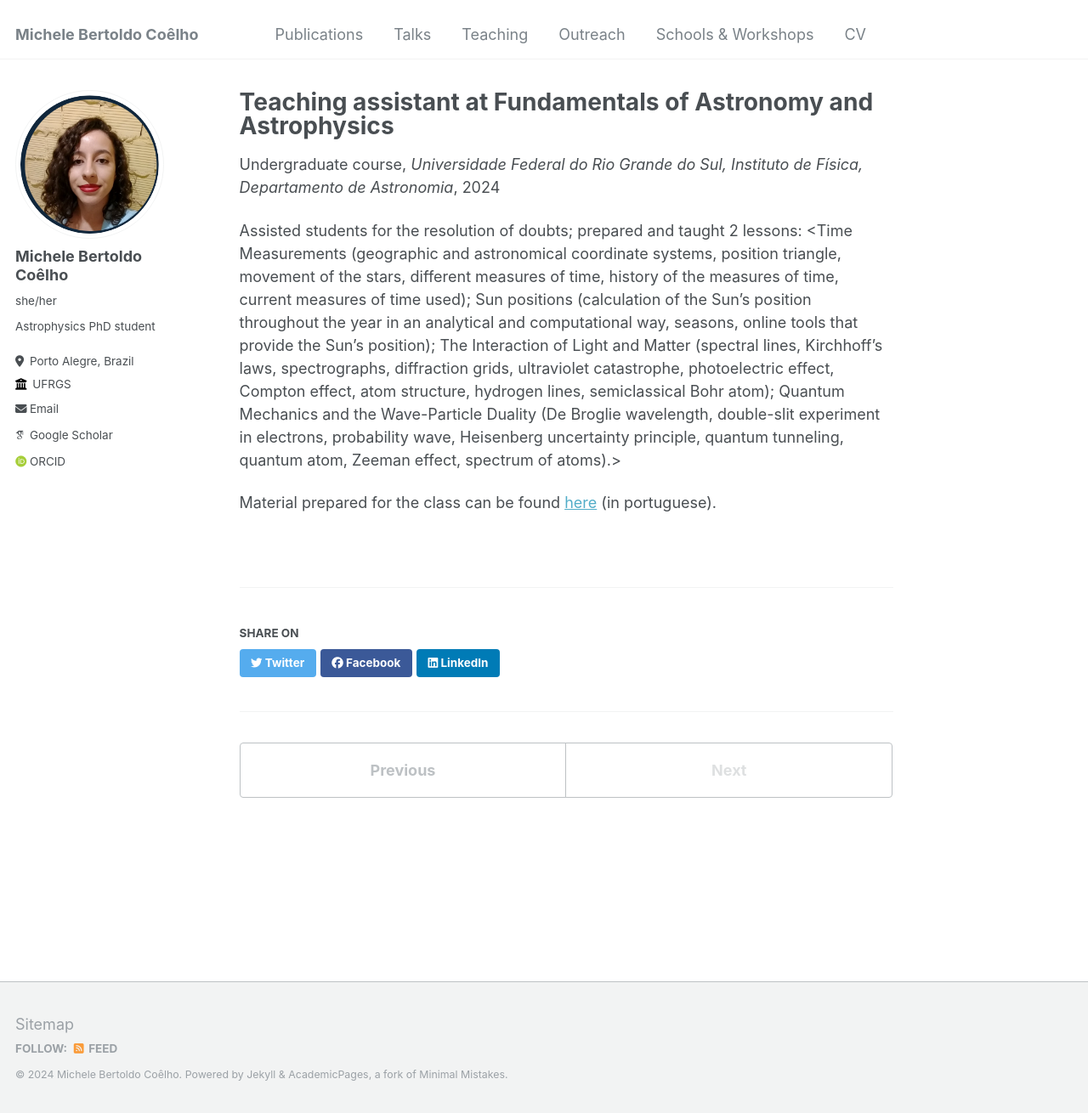
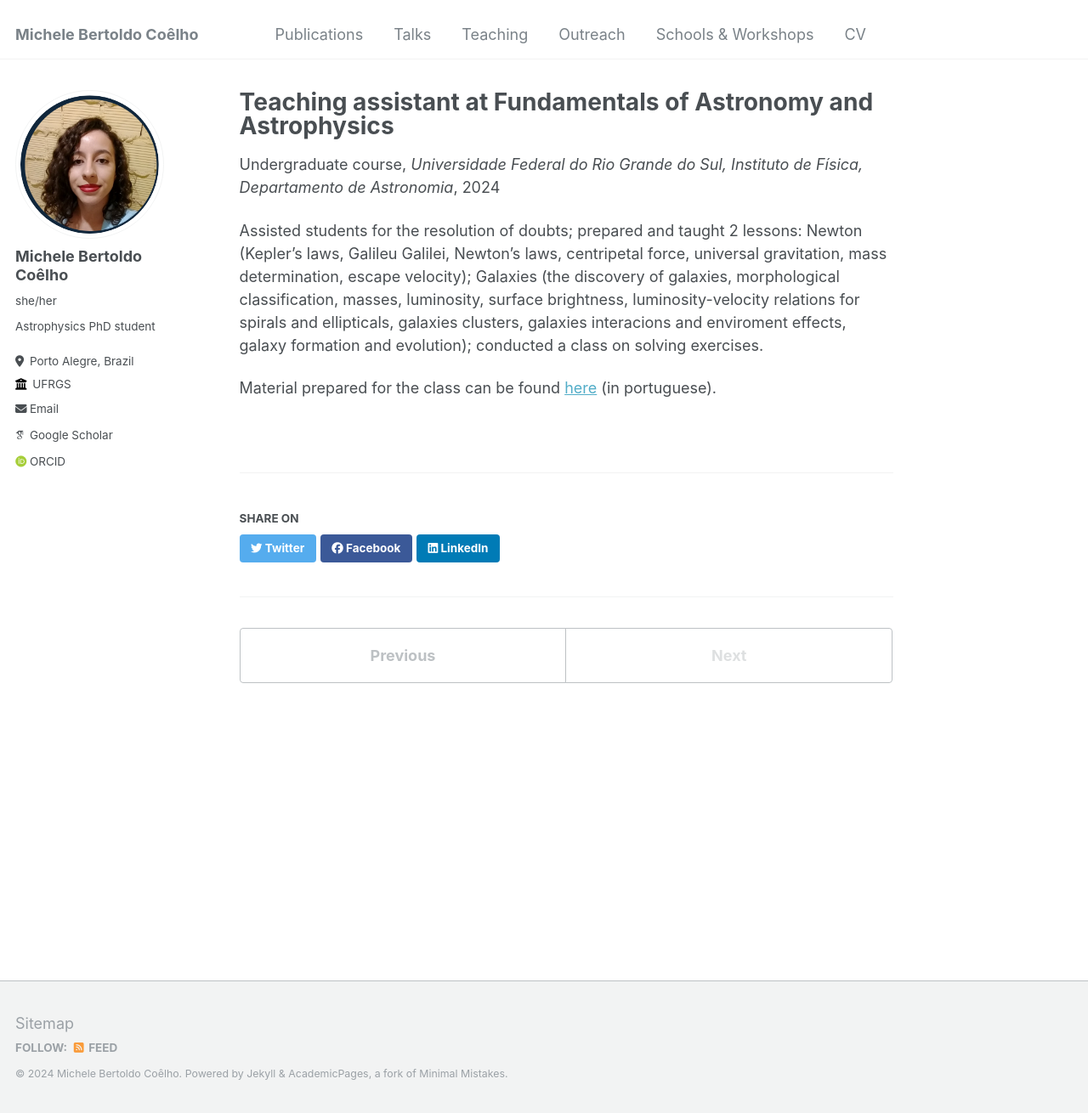
Before and after one commit to michele-bc/michele-bc.github.io, a Jekyll site: the page built from _teaching/2024-FAA.md, in a window 1280 px wide and 1310 px high. Shown: the whole window at 85% size. Built offline with Jekyll 4.4.1, drawn with Linux system fonts in a browser that asks for light colours; some web fonts are replaced.

Commit message:
Update 2024-FAA.md

```diff
--- a/_teaching/2024-FAA.md
+++ b/_teaching/2024-FAA.md
@@ -8,6 +8,6 @@ date: 2024-01-01
 location: "Porto Alegre, RS, Brazil"
 ---
 
-Assisted students for the resolution of doubts; prepared and taught 2 lessons: <Time Measurements (geographic and astronomical coordinate systems, position triangle, movement of the stars, different measures of time, history of the measures of time, current measures of time used); Sun positions (calculation of the Sun’s position throughout the year in an analytical and computational way, seasons, online tools that provide the Sun’s position); The Interaction of Light and Matter (spectral lines, Kirchhoff’s laws, spectrographs, diffraction grids, ultraviolet catastrophe, photoelectric effect, Compton effect, atom structure, hydrogen lines, semiclassical Bohr atom); Quantum Mechanics and the Wave-Particle Duality (De Broglie wavelength, double-slit experiment in electrons, probability wave, Heisenberg uncertainty principle, quantum tunneling, quantum atom, Zeeman effect, spectrum of atoms).>
+Assisted students for the resolution of doubts; prepared and taught 2 lessons: Newton (Kepler's laws, Galileu Galilei, Newton's laws, centripetal force, universal gravitation, mass determination, escape velocity); Galaxies (the discovery of galaxies, morphological classification, masses, luminosity, surface brightness, luminosity-velocity relations for spirals and ellipticals, galaxies clusters, galaxies interacions and enviroment effects, galaxy formation and evolution); conducted a class on solving exercises.
 
 Material prepared for the class can be found [here](https://sites.google.com/view/estudos-de-astrofisica) (in portuguese).
```
